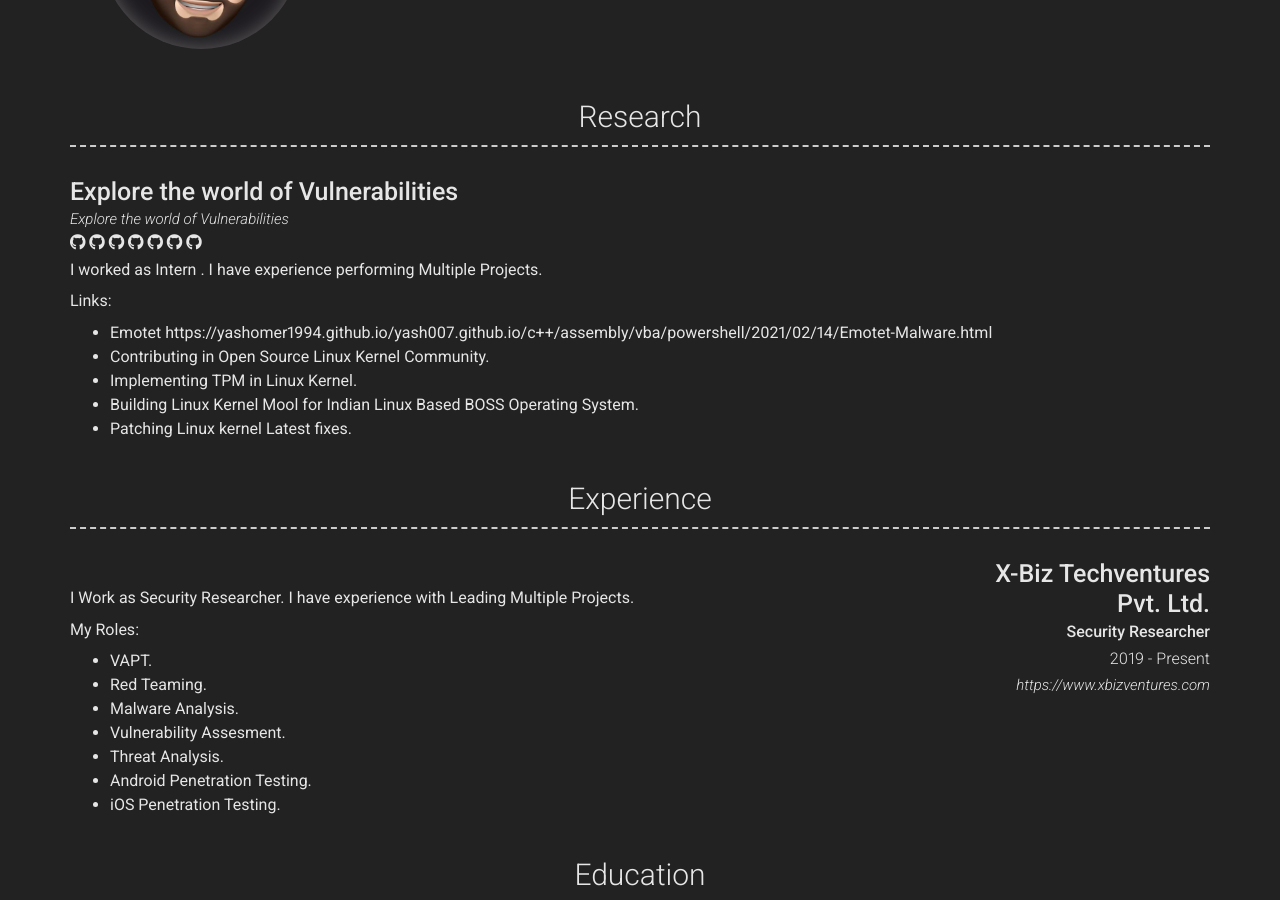
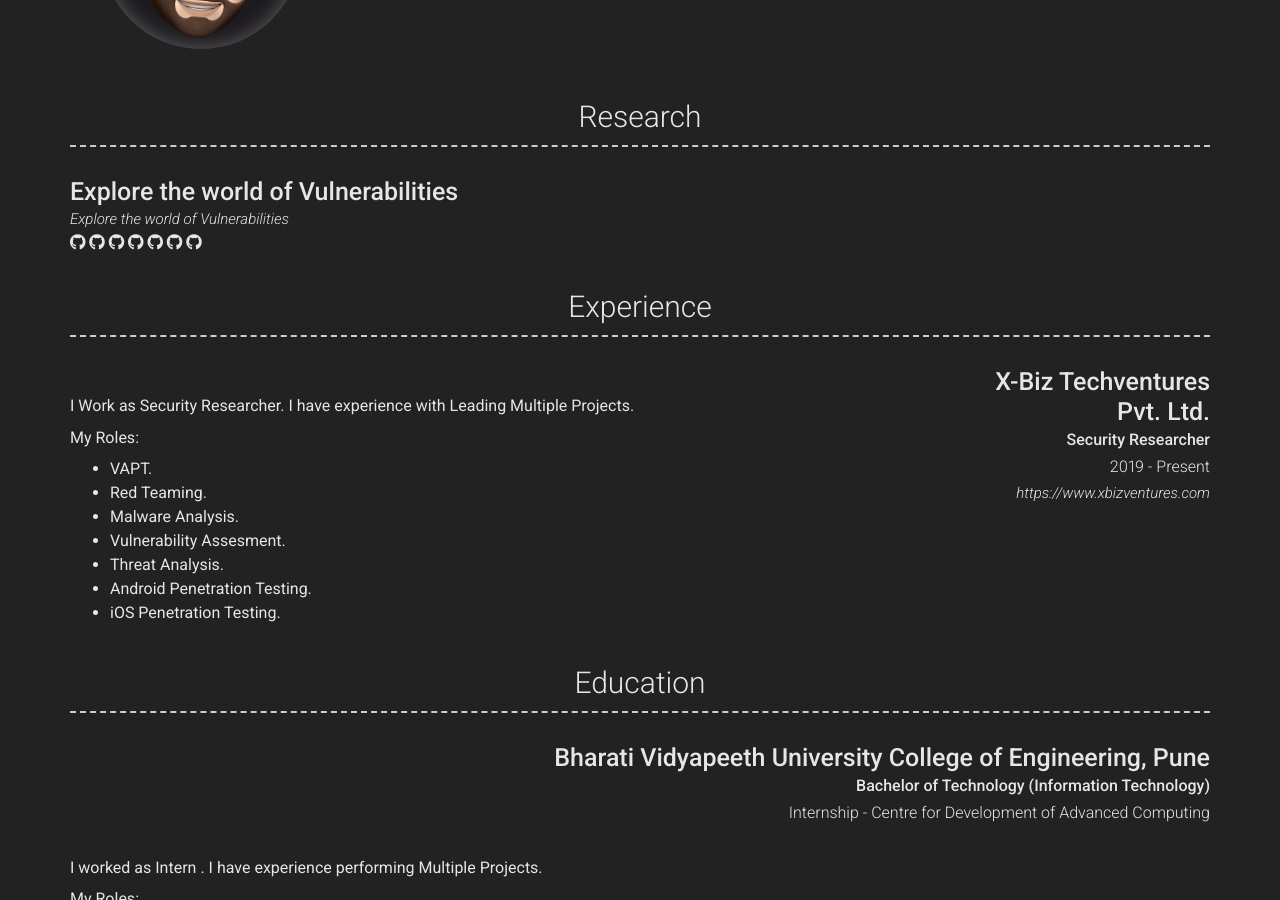
Before and after one commit to yashomer1994/Resume, a Jekyll site: the page built from index.md, in a window 1280 px wide and 900 px high, scrolled down 504 px. Built offline with Jekyll 4.4.1, drawn with Linux system fonts in a browser that asks for light colours; nearby versions of some CDN libraries.

Commit message:
Update _config.yml

```diff
--- a/_config.yml
+++ b/_config.yml
@@ -72,7 +72,6 @@
           - layout: list
           - link:  Emotet Malware Analysis (eg. sproogen/modern-resume-theme)
             icon: fab fa-github
-            caption: malware
             url: https://yashomer1994.github.io/yash007.github.io/c++/assembly/vba/powershell/2021/02/14/Emotet-Malware.html
           - title: Windows Stack Based Overflow (eg. sproogen/modern-resume-theme)
             icon: fab fa-github
@@ -96,11 +95,11 @@
 
             quote: >
 
-        description: | # this will include new lines to allow paragraphs
+        links: | # this will include new lines to allow paragraphs
           I worked as Intern . I have experience performing Multiple Projects.
 
             Links:
-           - Emotet https://yashomer1994.github.io/yash007.github.io/c++/assembly/vba/powershell/2021/02/14/Emotet-Malware.html
+           -  https://yashomer1994.github.io/yash007.github.io/c++/assembly/vba/powershell/2021/02/14/Emotet-Malware.html
            - Contributing in Open Source Linux Kernel Community.
            - Implementing TPM in Linux Kernel.
            - Building Linux Kernel Mool for Indian Linux Based BOSS Operating System.
```
